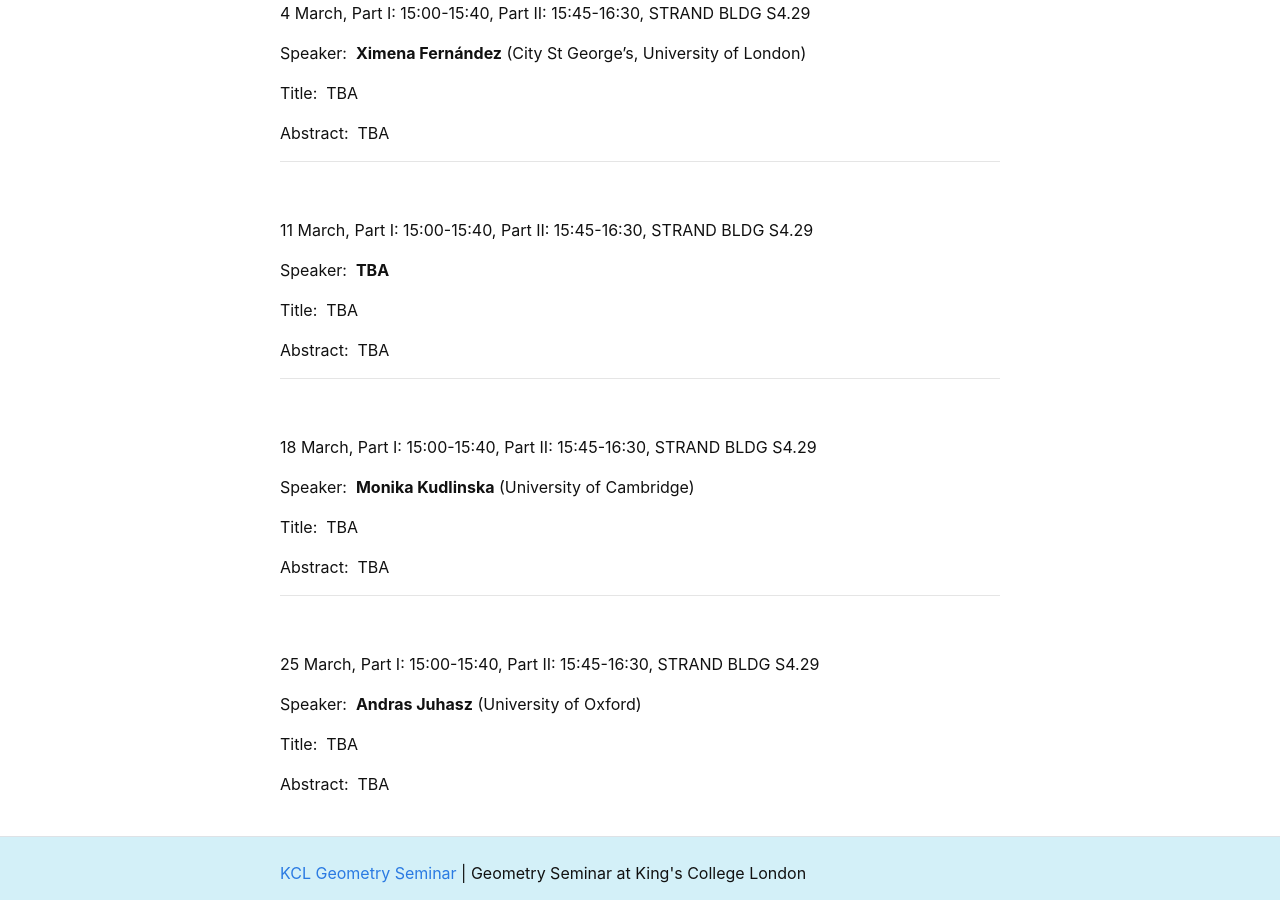
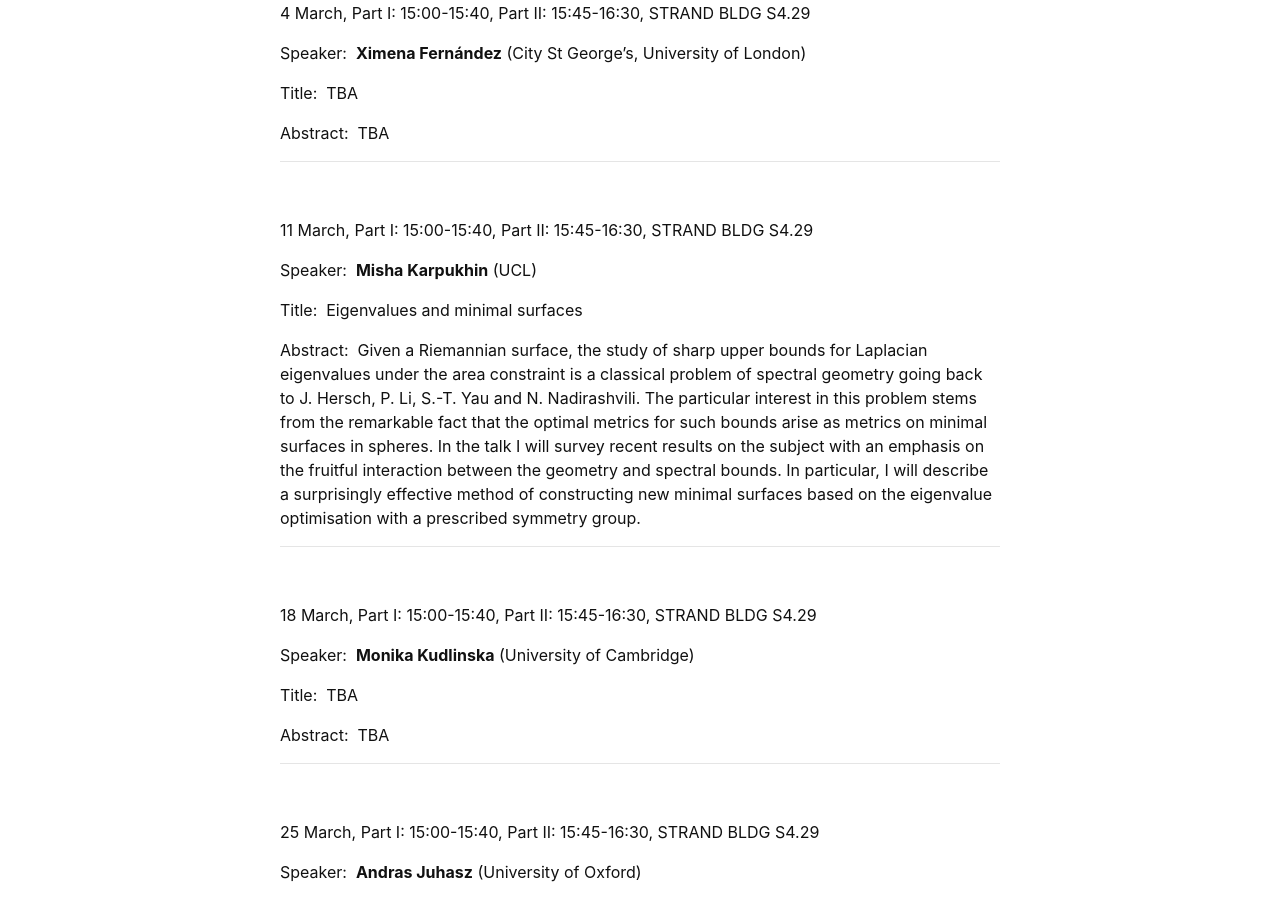
Before and after one commit to kcl-geometry-seminar/kcl-geometry-seminar.github.io, a Jekyll site: the page built from pages/index.md, in a window 1280 px wide and 900 px high, scrolled down 2766 px. Built offline with Jekyll 4.4.1, drawn with Linux system fonts in a browser that asks for light colours; formulas are drawn with MathJax 3; a script that is not in the unit is left out.

Commit message:
Update index.md

```diff
--- a/pages/index.md
+++ b/pages/index.md
@@ -102,11 +102,11 @@ Abstract:&nbsp; TBA
 
 11 March, Part I: 15:00-15:40, Part II: 15:45-16:30, STRAND BLDG S4.29
 
-Speaker:&nbsp; **TBA**
+Speaker:&nbsp; **Misha Karpukhin** (UCL)
 
-Title:&nbsp; TBA
+Title:&nbsp; Eigenvalues and minimal surfaces
 
-Abstract:&nbsp; TBA
+Abstract:&nbsp; Given a Riemannian surface, the study of sharp upper bounds for Laplacian eigenvalues under the area constraint is a classical problem of spectral geometry going back to J. Hersch, P. Li, S.-T. Yau and N. Nadirashvili. The particular interest in this problem stems from the remarkable fact that the optimal metrics for such bounds arise as metrics on minimal surfaces in spheres. In the talk I will survey recent results on the subject with an emphasis on the fruitful interaction between the geometry and spectral bounds. In particular, I will describe a surprisingly effective method of constructing new minimal surfaces based on the eigenvalue optimisation with a prescribed symmetry group.
 
 ---------------------------------------------------------
 <br />
```
